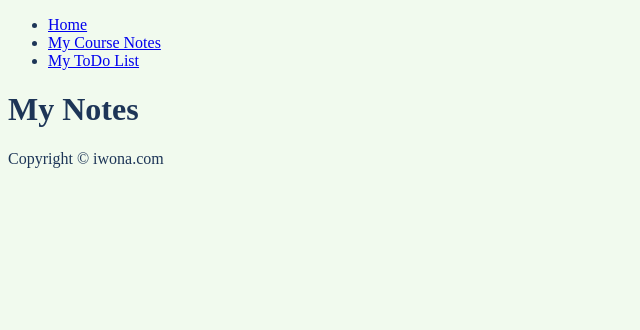
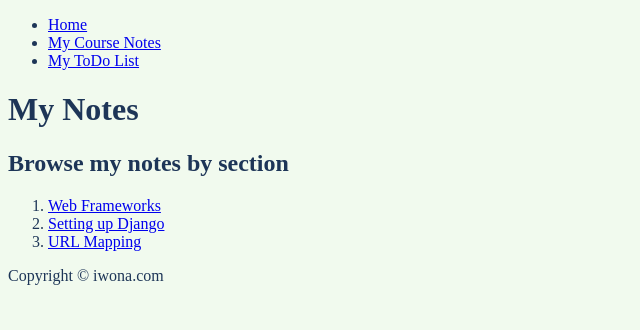
Before and after one commit to dci-dh-python-e21-01/2_16_1_python-basics-django-IwonaZ, a Django app: page /notes/sections/ in a window 1280 px wide. Shown: the top 330 px of the page, without its empty margins (0-640 px from the left). Run offline with Django 3.2, Linux system fonts and the light colour scheme; data that the repository does not hold is empty.

Commit message:
refactoring the notes overview

```diff
--- a/course/course/urls.py
+++ b/course/course/urls.py
@@ -18,6 +18,7 @@ from django.urls import path, include
 from django.views.generic import TemplateView
 
 from common import views
+from notes.views import Search
 
 urlpatterns = [
     path("admin/", admin.site.urls),
@@ -26,6 +27,7 @@ urlpatterns = [
         "home", TemplateView.as_view(template_name="common/home.html"), name="home_page"
     ),
     path("<int:id>/", views.redirect_id_view),
+    path("search/", Search.as_view(), name="search_form"),
     path("notes/", include(("notes.urls", "notes"), namespace="notes")),
     path("todo/", include(("todo.urls", "todo"), namespace="todo")),
 ]
--- /dev/null
+++ b/course/notes/forms.py
@@ -0,0 +1,12 @@
+from django import forms
+
+SECTION_TITLES = (
+    ("Web", "Web Frameworks"),
+    ("Django", "Setting up Django"),
+    ("mapping", "URL Mapping"),
+)
+
+
+class SearchForm(forms.Form):
+    term_of_search = forms.CharField()
+    section = forms.ChoiceField(choices=SECTION_TITLES)
--- a/course/notes/templates/notes/main_overview.html
+++ b/course/notes/templates/notes/main_overview.html
@@ -6,6 +6,6 @@
     <a href="{% url 'notes:section_overview'%}">Check the list of sections</a>
 </p>
 <p>
-    <a href="/notes/1/">Read my first notes</a>
+    <a href="{% url 'notes:section_id_view' 1 %}">Read my first notes</a>
 </p>
 {% endblock content %}
--- a/course/notes/templates/notes/search.html
+++ b/course/notes/templates/notes/search.html
@@ -1,6 +1,4 @@
 {% extends "notes/base.html" %}
-
-{% block title %}{{section.title}}{% endblock %}
 
 {% block content %}
 
--- /dev/null
+++ b/course/notes/templates/notes/sections_overview.html
@@ -0,0 +1,14 @@
+{% extends "notes/base.html" %}
+
+{% block content %}
+<h2>Browse my notes by section</h2>
+
+
+
+<ol>
+    <li><a href="/notes/sections/Web%20Frameworks">Web Frameworks</a></li>
+    <li><a href="/notes/sections/Setting%20up%20Django">Setting up Django</a></li>
+    <li><a href="/notes/sections/URL%20Mapping">URL Mapping</a>
+</ol>
+
+{% endblock %}
--- a/course/notes/urls.py
+++ b/course/notes/urls.py
@@ -4,7 +4,8 @@ from notes import views
 urlpatterns = [
     path("", views.notes_main_view, name="notes_main"),
     path("sections/", views.section_overview, name="section_overview"),
+    path("sections/<str:section_name>", views.section_details, name="section_details"),
     path("sections/<slug:unique_slug>/", views.section_view, name="section_view"),
     path("<int:id>/", views.section_id_view, name="section_id_view"),
-    path("<str:search_text>/", views.search_view),
+    path("<str:search_text>/", views.search_view, name="search_text"),
 ]
--- a/course/notes/views.py
+++ b/course/notes/views.py
@@ -1,6 +1,8 @@
 from django.shortcuts import render
-
+from django.views.generic import FormView
+from django.urls import reverse
 from notes import models
+from notes.forms import SearchForm
 
 
 def notes_main_view(request):
@@ -12,8 +14,17 @@ def section_overview(request):
 
     return render(
         request,
-        "notes/overview.html",
+        "notes/sections_overview.html",
         {"sections": sections},
+    )
+
+
+def section_details(request, section_name):
+    notes = models.Section.objects.filter(title=section_name)
+    return render(
+        request,
+        "notes/section_details.html",
+        {"notes": notes, "section_name": section_name},
     )
 
 
@@ -24,7 +35,17 @@ def section_view(request, unique_slug):
 
 def section_id_view(request, id):
     section = models.Section.objects.filter(id=id).first()
-    return render(request, "notes/section.html", {"section": section})
+    previous_section = models.Section.objects.filter(id=id - 1).first()
+    next_section = models.Section.objects.filter(id=id + 1).first()
+    return render(
+        request,
+        "notes/section.html",
+        {
+            "section": section,
+            "next_section": next_section,
+            "previous_section": previous_section,
+        },
+    )
 
 
 def search_view(request, search_text):
@@ -32,3 +53,15 @@ def search_view(request, search_text):
     return render(
         request, "notes/search.html", {"section": section, "term": search_text}
     )
+
+
+class Search(FormView):
+    template_name = "notes/search_form.html"
+    form_class = SearchForm
+
+    def get_success_url(self):
+        term_of_search = self.kwargs["term_of_search"]
+        return reverse("notes:search_text", args=[term_of_search])
+
+    def get_context_data(self, *args, **kwargs):
+        return {"my_form": SearchForm()}
```
Also changed, not shown: course/notes/templates/notes/search_form.html (added, +14 -0 lines), course/notes/templates/notes/section.html (+11 -2 lines), course/notes/templates/notes/section_details.html (added, +18 -0 lines).
